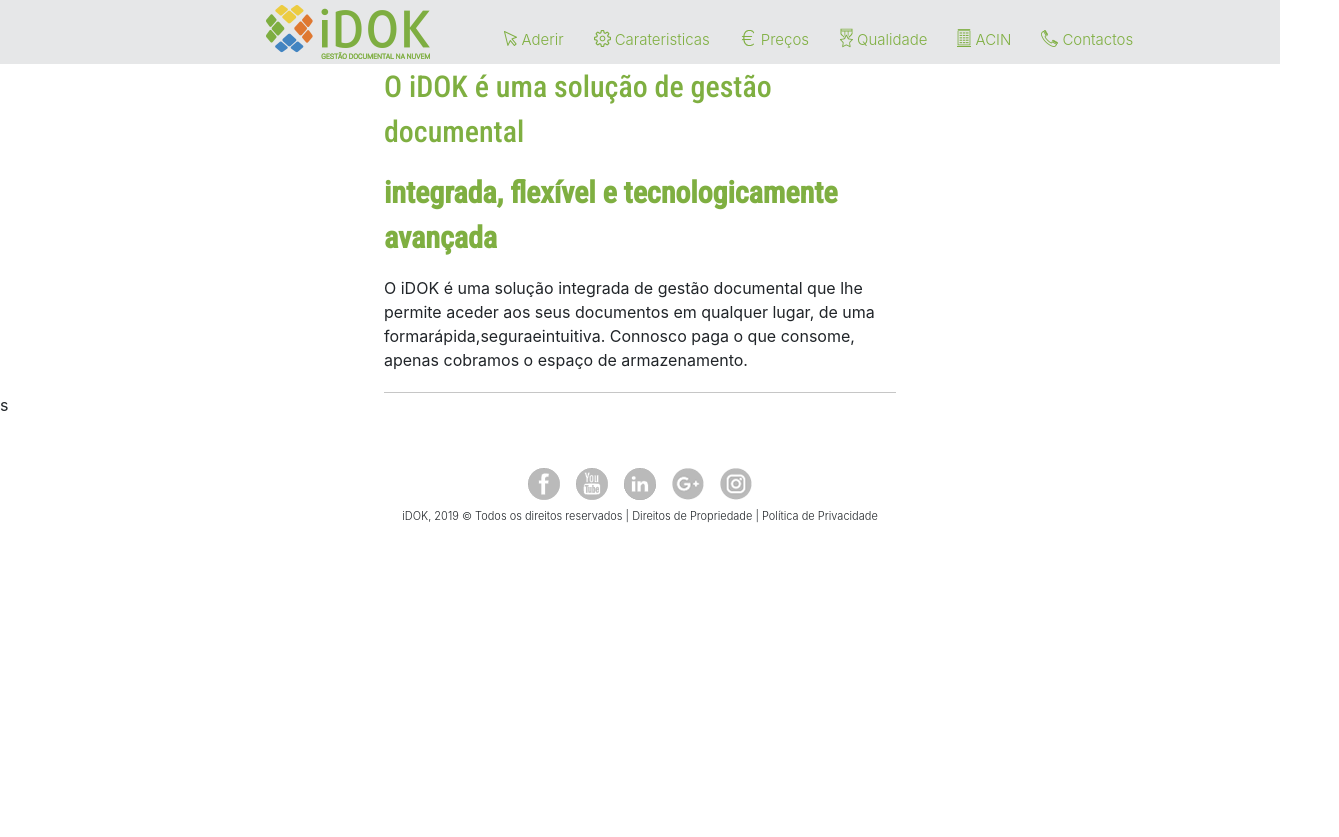
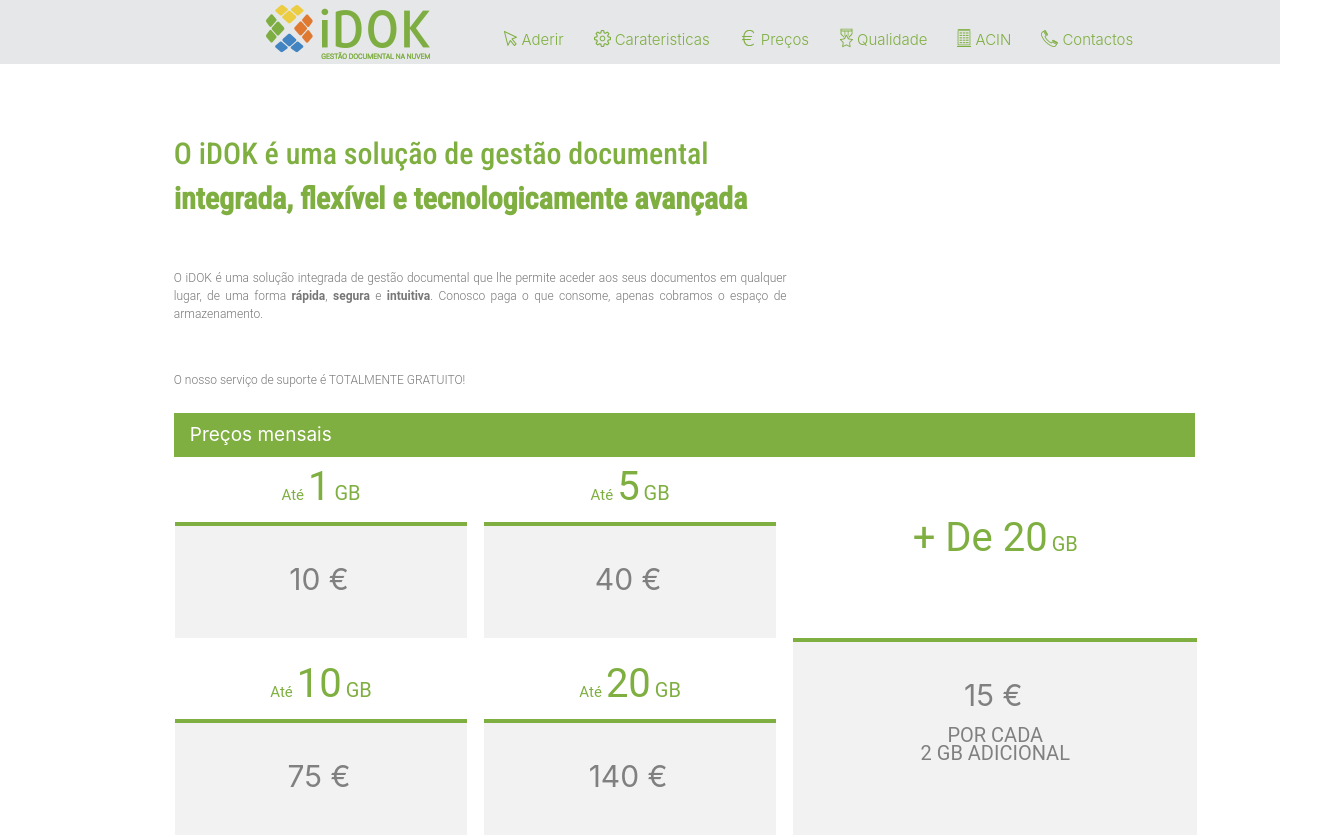
Before and after one commit to telmoruben1/reactTeste, a React app: page /price in a window 1280 px wide. Shown: the top 837 px of the page, 1339 px wide, since content can reach past the window. Before the commit the page ends 800 px from the top, so only its background shows below. Built offline with nearby package versions, Linux system fonts and the light colour scheme; what redux-immutable-state-invariant would draw is missing.

Commit message:
tab price está feita

```diff
--- a/src/components/price/Price.js
+++ b/src/components/price/Price.js
@@ -1,21 +1,76 @@
 import React from "react";
-import {Image} from 'react-bootstrap';
+import {Container} from 'react-bootstrap';
 
 const Price = () => {
 
   return (
-    <>
+    <Container>
         <div className="container-price-cards">
-            <div className="card-1-gestao ">
-                <p className="title-price">O iDOK é uma solução de gestão documental</p>
-                <p className="title-price" style={{fontWeight:'600'}} >integrada, flexível e tecnologicamente avançada</p>
-                <span class="descricao-precos">O iDOK é uma solução integrada de gestão documental que lhe permite aceder aos seus documentos em qualquer lugar, de uma forma
-                <span class="text-bold fs-15">rápida</span>,
-		        <span class="text-bold fs-15">segura</span>e
-                <span class="text-bold fs-15">intuitiva</span>. Connosco paga o que consome, apenas cobramos o espaço de armazenamento.</span>
+            <p className="title-price">O iDOK é uma solução de gestão documental</p>
+            <p className="title-price" style={{fontWeight:'600'}} >integrada, flexível e tecnologicamente avançada</p>
+            <span className="description-price text-justify mt-5">O iDOK é uma solução integrada de gestão documental que lhe permite aceder aos seus documentos em qualquer lugar, de uma forma
+            <span className="font-weight-bold "> rápida</span>,<span className="font-weight-bold "> segura</span> e<span className="font-weight-bold"> intuitiva</span>. Conosco paga o que consome, apenas cobramos o espaço de armazenamento.</span>
+            <span className="mt-5 description-price text-justify">O nosso serviço de suporte é TOTALMENTE GRATUITO!</span>
+        </div>
+        <div className="container-title-table mt-4">
+            <span className="title-table ml-3">Preços mensais</span>
+        </div>
+        <div className="container-grid-prices">
+            <div className="price price-1">
+                <div className="memory">
+                    <span className="small-text mr-1">Até</span>
+                    <span className="longer-text mr-1">1</span>
+                    <span className="medium-text">GB</span>
+                </div>
+                <div className="price-memory">
+                    <span className="price-text mr-1">10 €</span>
+                </div>
             </div>
-s        </div>
-    </>
+            <div className="price price-2">
+            <div className="memory">
+                    <span className="small-text mr-1">Até</span>
+                    <span className="longer-text mr-1">5</span>
+                    <span className="medium-text">GB</span>
+                </div>
+                <div className="price-memory">
+                    <span className="price-text mr-1">40 €</span>
+                </div>
+            </div>
+            <div className="price price-3">
+                <div className="memory">
+                    <span className="small-text mr-1">Até</span>
+                    <span className="longer-text mr-1">10</span>
+                    <span className="medium-text">GB</span>
+                </div>
+                <div className="price-memory">
+                    <span className="price-text mr-1">75 €</span>
+                </div>
+            </div>
+            <div className="price price-4">
+                <div className="memory">
+                        <span className="small-text mr-1">Até</span>
+                        <span className="longer-text mr-1">20</span>
+                        <span className="medium-text">GB</span>
+                </div>
+                <div className="price-memory">
+                        <span className="price-text mr-1">140 €</span>
+                </div>
+            </div>
+            <div className="price price-5">
+                <div className="memory-20G">
+                    <span className="longer-text mr-1">+ De 20</span>
+                    <span className="medium-text">GB</span>
+                </div>
+                <div className="price-memory">
+                    <div>
+                        <span className="price-text mr-1">15 €</span>
+                        <span className="medium-text-20G">POR CADA</span>
+                        <span className="medium-text-20G">2 GB ADICIONAL</span>
+                    </div>
+                </div>
+            </div>
+        </div>
+    </Container>
   );
 };
 
--- a/src/css/index.css
+++ b/src/css/index.css
@@ -386,12 +386,105 @@
   font-family: 'Roboto Condensed',"Helvetica Neue",Helvetica,Arial,sans-serif;
   color: #7faf41;
   font-size: 30px;
+  margin: 0;
 }
 .container-price-cards{
   display: flex;
   justify-content:center;
   flex-direction:column;
   position: relative;
+  margin-left: 8%;
+  margin-top: 6%;
+  width: 60%;
+}
+.description-price{
+    color: #777;
+    font-size: 12px;
+    font-weight: 300;
+    font-family: Roboto,"Helvetica Neue",Helvetica,Arial,sans-serif;
+    width: 72%;
+
+}
+.container-grid-prices{
+  display: grid;
+  grid-template-columns: auto auto auto auto;
+  grid-gap: 10px;
+  padding-left: 90px;
+  grid-column-gap: 17px;
+  grid-row-gap: 16px;
+  width: 113%;
+  height: 378px;
+}
+.price{
+  background-color: rgba(255, 255, 255, 0.8);
+  text-align: center;
+  font-size: 50px;
+  display: grid;
+}
+.price-5 {
+      /* Item1 will start on row 1 and column 3, and span 2 rows and 2 columns: */
+  background-color: rgba(255, 255, 255, 0.8);
+  text-align: center;
+  font-size: 50px;
+  display: grid;
+  grid-area: 1 / 3 / span 2 / span 2;
+  width: 74%;
+}
+.container-title-table{
+  background-color:#7faf41;
+  color:white;
+  margin-left: 8%;
+  font-size: 19px;
+  padding-top: 8px;
+  padding-bottom: 8px;
+}
+.memory{
+  text-align: center;
+  font-size: 38px;
+}
+.memory-20G{
+  text-align: center;
+  font-size: 88px;
+  position: relative;
+  top: -2%;
+}
+.small-text{
+  font-size: 15px;
+  color: #7faf41;
+  padding-top: 10px;
+  padding-bottom: 10px;
+  font-family: Roboto,"Helvetica Neue",Helvetica,Arial,sans-serif;
+}
+.medium-text{
+  font-size: 20px;
+  color: #7faf41;
+  padding-top: 10px;
+  padding-bottom: 10px;
+  font-family: Roboto,"Helvetica Neue",Helvetica,Arial,sans-serif;
+}
+.medium-text-20G{
+  font-size: 20px;
+  color: gray;
+  font-family: Roboto,"Helvetica Neue",Helvetica,Arial,sans-serif;
+  display: block;
+  line-height: 18px;
+}
+.longer-text{
+  font-size: 40px;
+  color: #7faf41;
+  padding-top: 10px;
+  padding-bottom: 10px;
+  font-family: Roboto,"Helvetica Neue",Helvetica,Arial,sans-serif;
+}
+.price-text{
+  color: gray;
+  font-size: 30px;
+}
+.price-memory{
+  padding-top: 9px;
+  padding-bottom: 24px;
+  border-top: 4px solid #7faf41;
+  background-color: #f2f2f2;
 }
 /* .facebook:hover{
   background-image:url('./img/facebook_hover.png');
@@ -416,6 +509,27 @@
 @media screen and (max-width: 992px) {
   .titulo-direita{
     padding-left: 0px;
+  }
+  .price-text{
+    font-size: 15px;
+  }
+  .small-text{
+    font-size: 7px;
+  }
+  .medium-text{
+    font-size: 10px;
+  }
+  .medium-text-20G{
+    font-size: 10px;
+  }
+  .longer-text{
+    font-size: 20px;
+  }
+  .container-grid-prices {
+    padding-left: 56px!important;
+  }
+  .container-price-cards{
+    width: 100%;
   }
 }
 @media screen and (max-width: 1200px) {
@@ -452,6 +566,9 @@
   .cards-home{
     display: none!important;
   }
+  .container-grid-prices {
+    padding-left: 74px;
+  }
 }
 
 @media screen and (min-width: 1200px) {
@@ -462,6 +579,10 @@
 @media screen and (max-width: 1339px) {
   .box-login{
     top:8%;
+  }
+
+  .description-price{
+    width: 92%;
   }
 }
 @media screen and (max-width: 770px) {
@@ -495,3 +616,8 @@
     margin-top: 22%;
   }
 }
+@media screen and (max-width: 767px) {
+  .container-grid-prices {
+    padding-left: 41px!important;
+  }
+}
```
